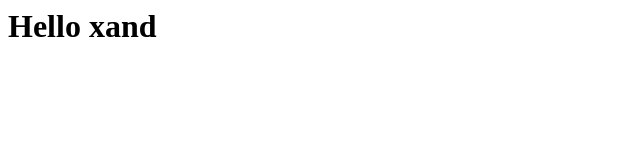
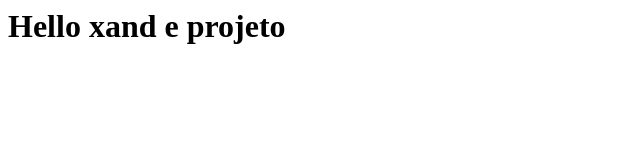
Before and after one commit to apbkp/xand-git, a website: page index.html in a window 1280 px wide. Shown: the whole page, without its empty margins (0-640 px from the left). Drawn offline with Linux system fonts and the light colour scheme.

Commit message:
alteração index

```diff
--- a/index.html
+++ b/index.html
@@ -1 +1 @@
-<h1>Hello xand</h1>
+<h1>Hello xand e projeto</h1>
```
